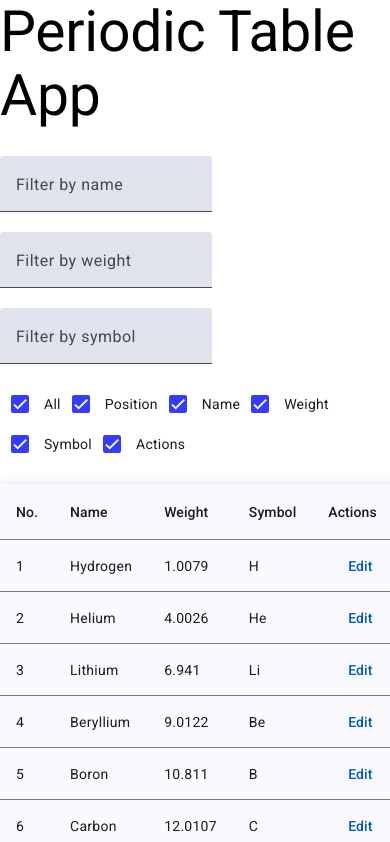
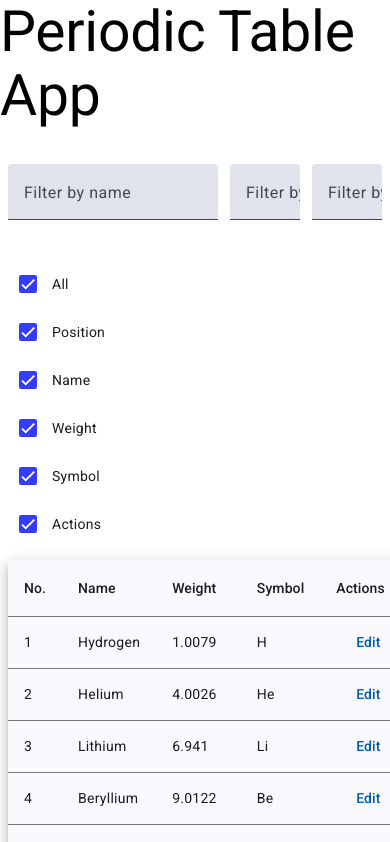
Before and after one commit to Suleymanmalikov/angular-periodic-table, an Angular app: page / in a window 390 px wide. Shown: the top 842 px of the page. Built offline with nearby package versions, Linux system fonts and the light colour scheme.

Commit message:
Added style for periodic-table

```diff
--- a/src/app/components/periodic-table/periodic-table.component.css
+++ b/src/app/components/periodic-table/periodic-table.component.css
@@ -1,3 +1,80 @@
+.container {
+  padding: 16px;
+  max-width: 1200px;
+  margin: 0 auto;
+}
+
+form {
+  display: grid;
+  grid-template-columns: 3fr 1fr 1fr;
+  gap: 16px;
+  margin-bottom: 24px;
+}
+
+mat-form-field {
+  width: 100%;
+}
+
 .column-toggle {
-  margin-bottom: 20px;
+  margin-bottom: 16px;
+  display: flex;
+  flex-wrap: wrap;
+  gap: 8px;
 }
+
+.column-toggle mat-checkbox {
+  font-size: 14px;
+}
+
+table {
+  width: 100%;
+  border-collapse: collapse;
+}
+
+th.mat-header-cell,
+td.mat-cell {
+  padding: 12px;
+  text-align: left;
+}
+
+th.mat-header-cell {
+  background-color: #f5f5f5;
+  color: #333;
+}
+
+td.mat-cell {
+  border-bottom: 1px solid #ddd;
+}
+
+button.mat-button {
+  font-size: 14px;
+  color: #007bff;
+}
+
+button.mat-button:hover {
+  color: #0056b3;
+  background-color: #e7f0ff;
+}
+
+@media (max-width: 768px) {
+  .container {
+    padding: 8px;
+  }
+
+  form {
+    gap: 12px;
+  }
+
+  .column-toggle {
+    flex-direction: column;
+  }
+
+  table {
+    font-size: 12px;
+  }
+
+  th.mat-header-cell,
+  td.mat-cell {
+    padding: 8px;
+  }
+}
```
